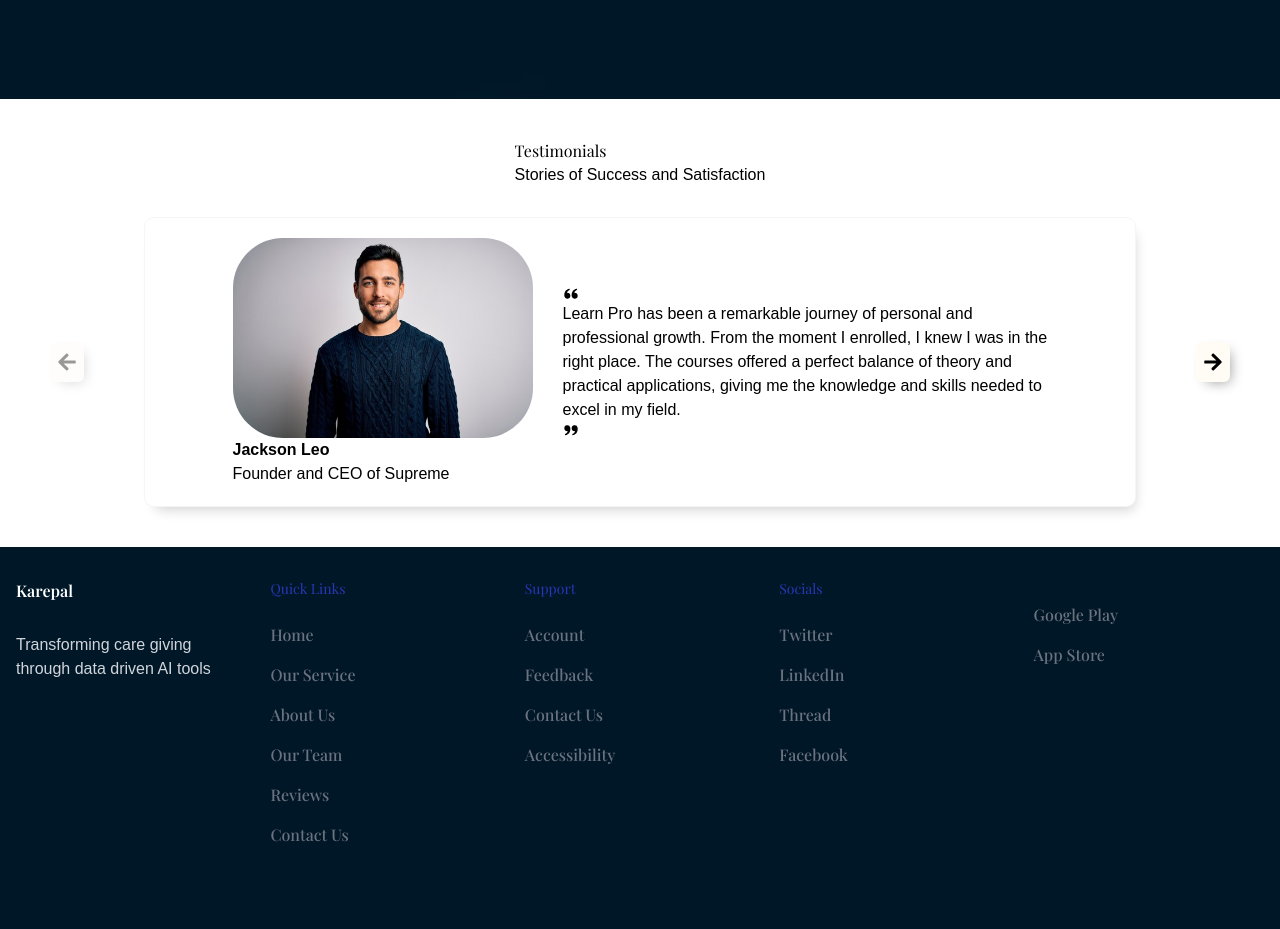
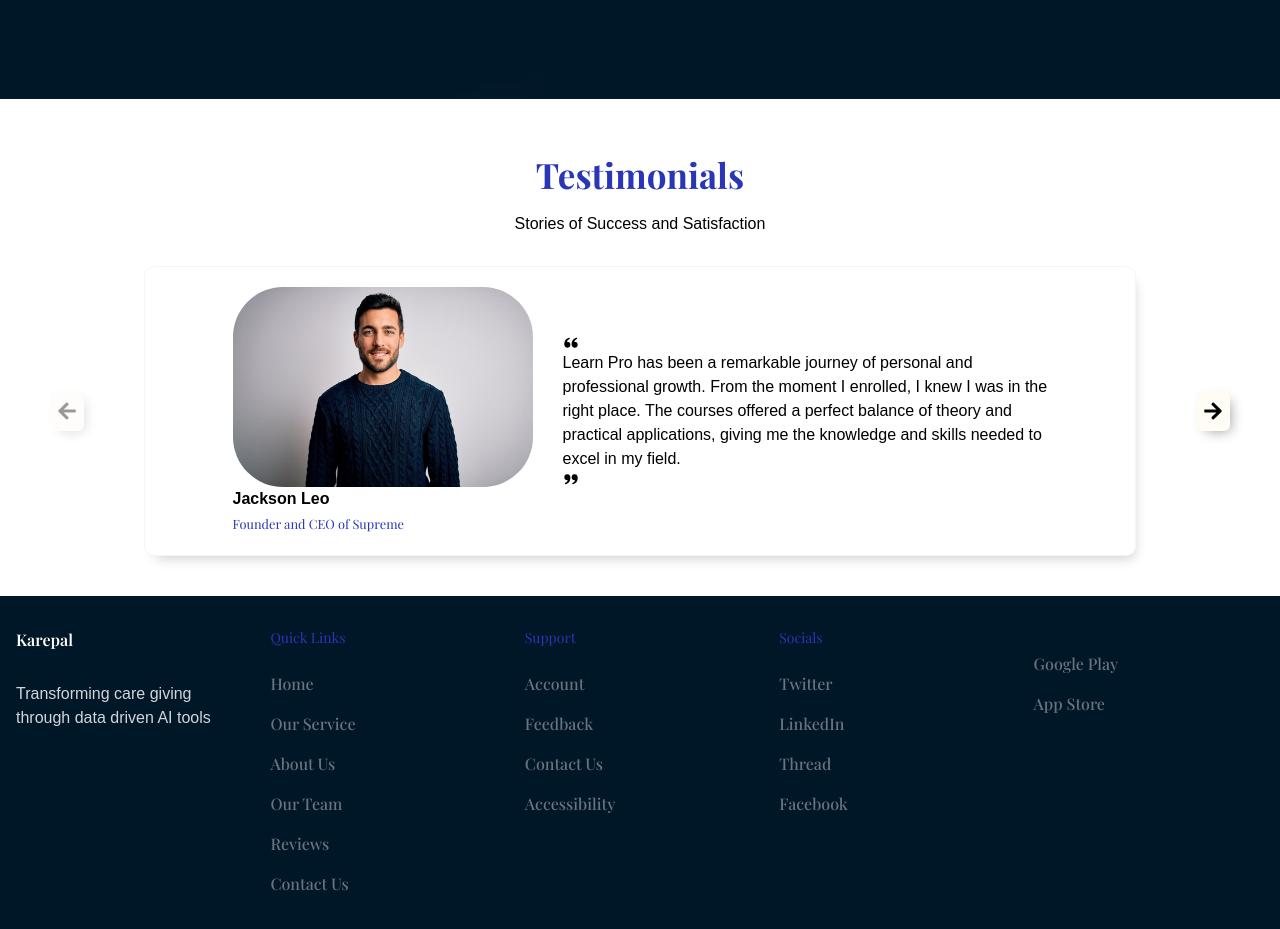
Before and after one commit to Chioma227/Karepal, a Next.js app: page / in a window 1280 px wide. Shown: the part 3120-4049 px from the top of the page. Built offline with nearby package versions, Linux system fonts and the light colour scheme; a web font is replaced by a local one.

Commit message:
feat: adjusted testimonial section style

```diff
--- a/(routes)/review/page.tsx
+++ b/(routes)/review/page.tsx
@@ -65,7 +65,7 @@ const ReviewComponent = () => {
                             <p className="font-semibold text-xtraSmall">
                                 {reviewCarousel[currentSlide].name}
                             </p>
-                            <p>{reviewCarousel[currentSlide].role}</p>
+                            <small>{reviewCarousel[currentSlide].role}</small>
                         </AnimatePresence>
                     </section>
                     <section className='user-text'>
--- a/app/globals.css
+++ b/app/globals.css
@@ -246,6 +246,15 @@ input {
   margin: 0 60px;
   border-radius: 10px;
 }
+#review > div:nth-child(1) {
+  text-align: center;
+}
+#review > div:nth-child(1) h2 {
+  font-weight: 700;
+  font-size: 35px;
+  color: #2937b6;
+  margin: 10px 0;
+}
 .arrow-left,
 .arrow-right {
   background-color: rgb(255, 252, 246);
@@ -279,11 +288,14 @@ input {
 .user-text ~ div:nth-child(1) {
   font-size: 25px;
 }
-.user-sec > div  {
+.user-sec > div {
   display: flex;
   justify-content: center;
   align-items: center;
-  }
+}
+.user-sec small {
+  color: #2937b6;
+}
 
 @media screen and (max-width: 1071px) {
   .grid--layout {
@@ -333,7 +345,6 @@ input {
   }
   .user-text {
     width: 100%;
-
   }
   .user-sec > div img {
     width: 200px;
@@ -345,6 +356,9 @@ input {
     box-shadow: 5px 5px 13px -5px rgba(0, 0, 0, 0.4);
     padding: 10px 7px;
     border-radius: 6px;
+    font-size: 10px;
+  }
+  .disabled {
     font-size: 10px;
   }
 }
```
